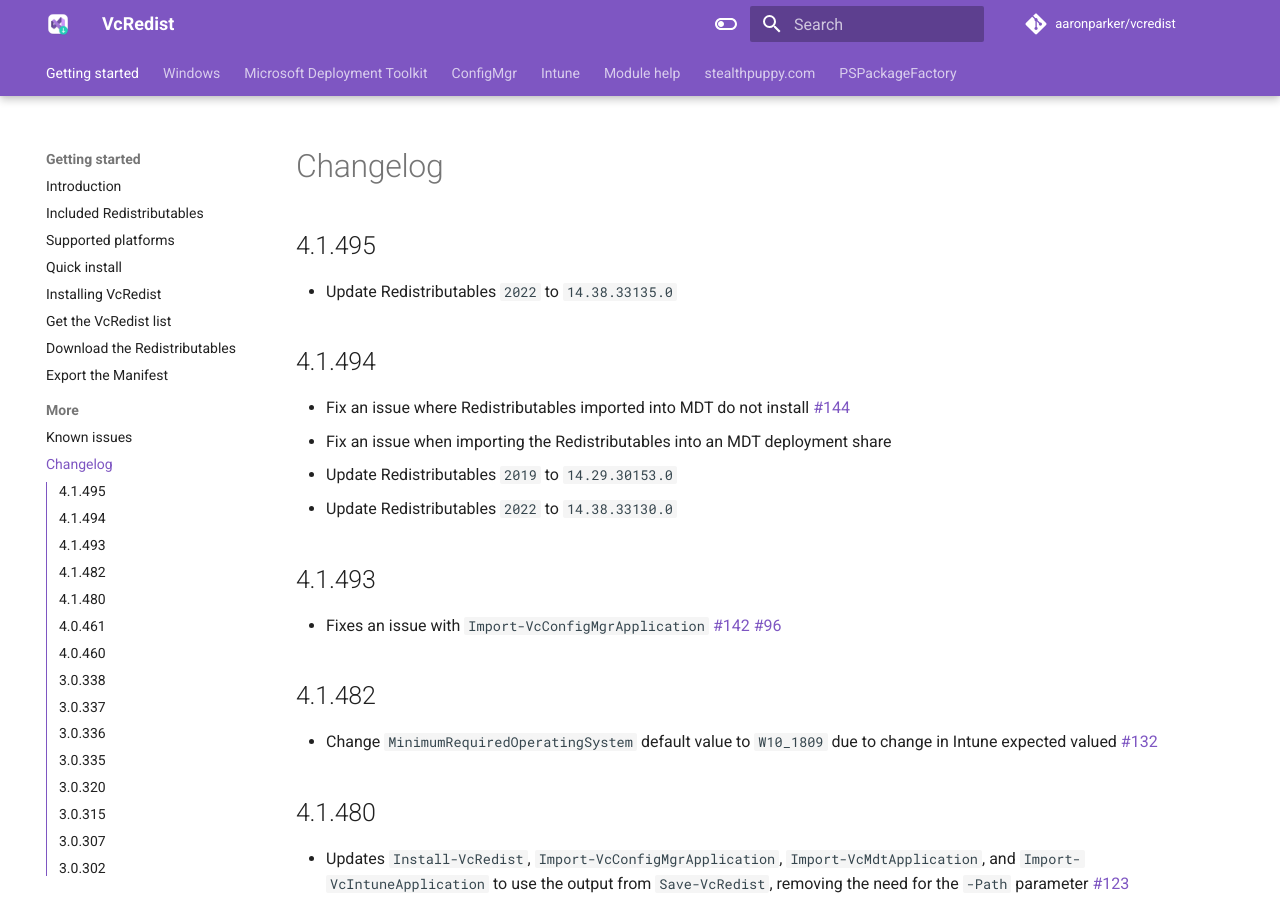
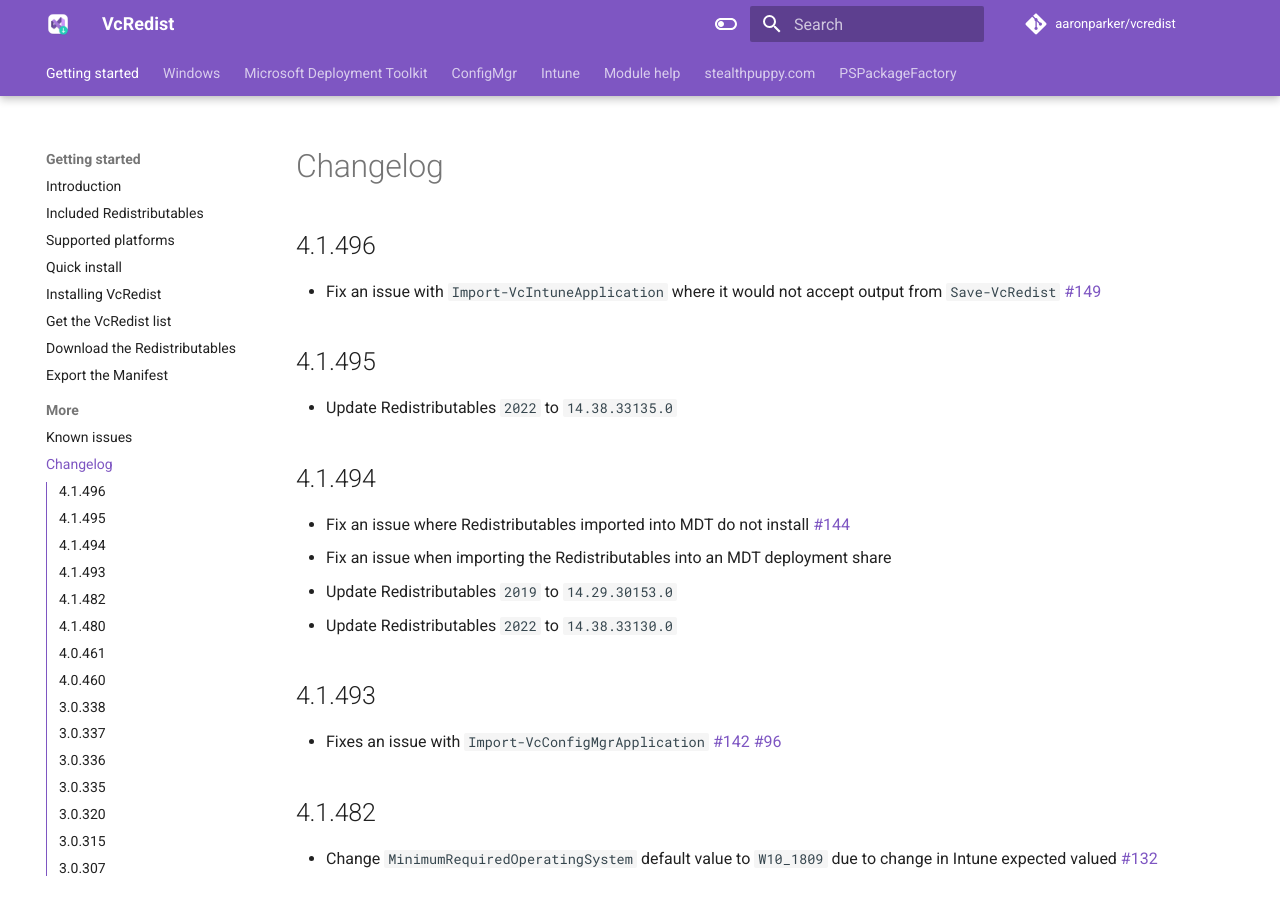
Before and after one commit to aaronparker/vcredist, an MkDocs documentation site: the page built from docs/changelog.md, in a window 1280 px wide and 900 px high. Built offline with MkDocs 1.6.1 and Material for MkDocs 9.7.7, drawn with Linux system fonts in a browser that asks for light colours; comment, search, counter and statistics services are not loaded.

Commit message:
Update changelog.md

```diff
--- a/docs/changelog.md
+++ b/docs/changelog.md
@@ -1,4 +1,8 @@
 # Changelog
+
+## 4.1.496
+
+* Fix an issue with `Import-VcIntuneApplication` where it would not accept output from `Save-VcRedist` [#149](https://github.com/aaronparker/vcredist/issues/149)
 
 ## 4.1.495
 
```
